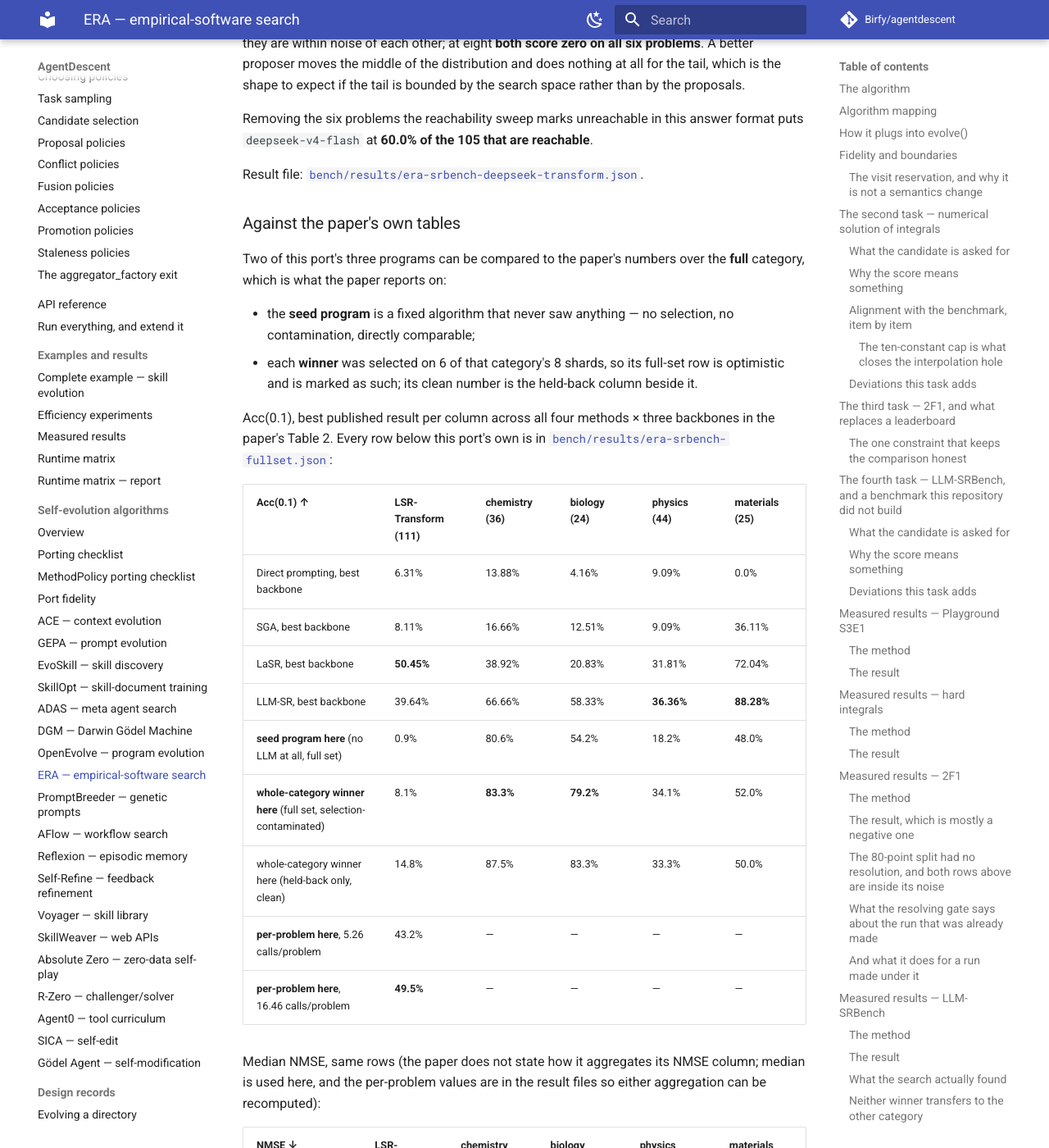
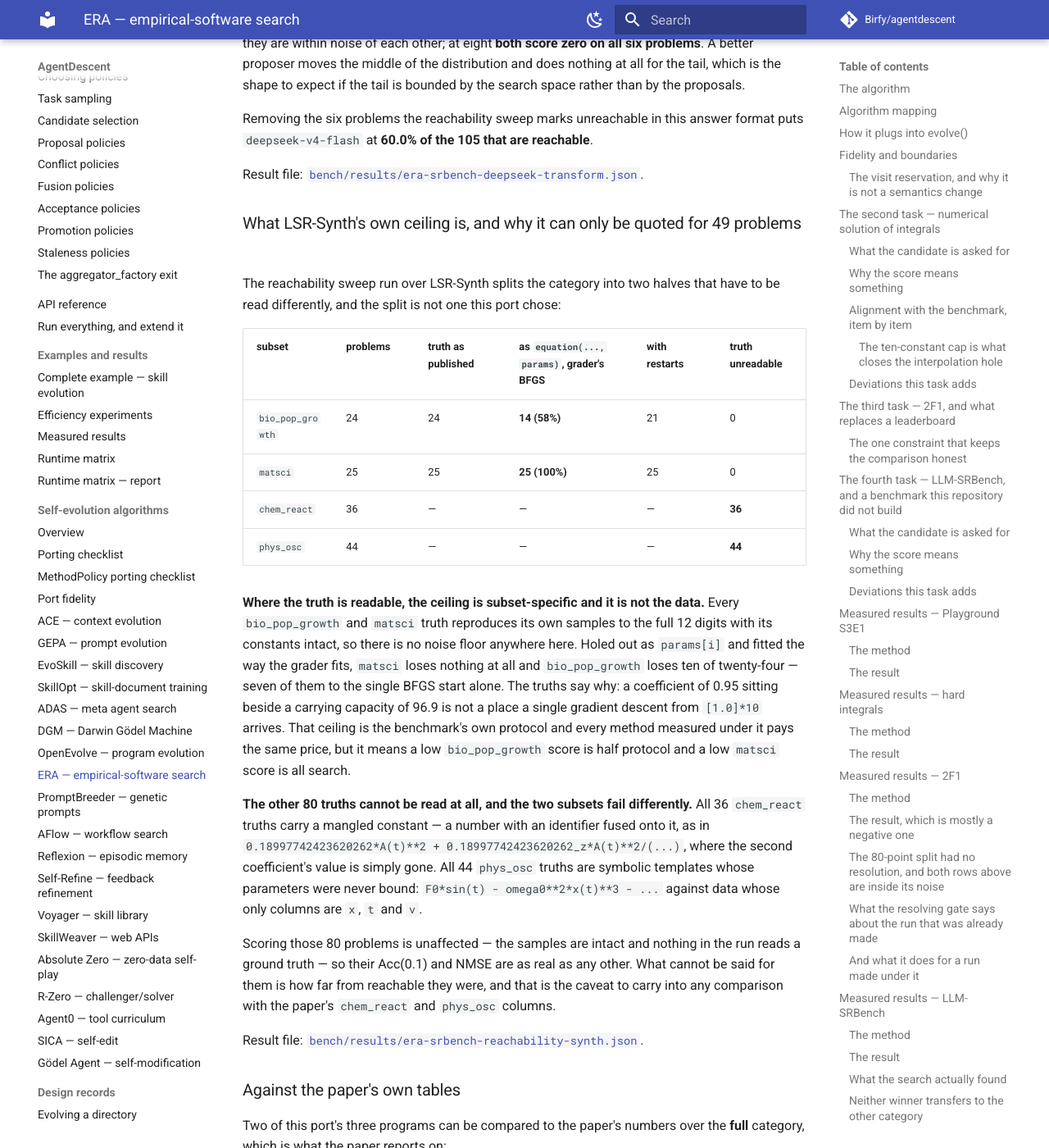
Before and after one commit to Birfy/agentdescent, an MkDocs documentation site: the page built from docs/algo-era.md, in a window 1280 px wide and 1400 px high, scrolled down 34691 px. Shown: the whole window at 82% size. Built offline with MkDocs 1.6.1 and Material for MkDocs 9.7.7, drawn with Linux system fonts in a browser that asks for light colours; comment, search, counter and statistics services are not loaded.

Commit message:
ERA/LLM-SRBench: LSR-Synth's ceiling, and the 80 truths that cannot be quoted
The reachability sweep over LSR-Synth splits the category in two, and the split
is not one this port chose.

Where the truth is readable, the ceiling is subset-specific and it is not noise:
every `bio_pop_growth` and `matsci` truth reproduces its own samples to the full
12 digits with its constants intact. Holed out as `params[i]` and fitted the way
the grader fits, `matsci` loses nothing and `bio_pop_growth` loses ten of
twenty-four, seven of them to the single BFGS start alone -- a coefficient of
0.95 beside a carrying capacity of 96.9 is not where one gradient descent from
all ones arrives. So a low `bio_pop_growth` score is half protocol and a low
`matsci` score is all search.

The other 80 truths cannot be read, and the two subsets fail differently. All 36
`chem_react` truths carry a constant with an identifier fused onto it -- the
second coefficient's value is simply gone. All 44 `phys_osc` truths are symbolic
templates whose parameters were never bound, against data whose only columns are
`x`, `t` and `v`. Scoring those problems is unaffected, since nothing in a run
reads a ground truth; what cannot be said is how far from reachable they were,
which is the caveat for any comparison with the paper's columns for those two
subsets.

Co-Authored-By: Claude Opus 5 <noreply@anthropic.com>
Claude-Session: https://claude.ai/code/session_01BaxvpBM1iL4CsMNnG8ASBX

```diff
--- a/docs/algo-era.md
+++ b/docs/algo-era.md
@@ -1364,6 +1364,47 @@ reachable**.
 Result file:
 [`bench/results/era-srbench-deepseek-transform.json`](https://github.com/Birfy/agentdescent/blob/main/bench/results/era-srbench-deepseek-transform.json).
 
+### What LSR-Synth's own ceiling is, and why it can only be quoted for 49 problems
+
+The reachability sweep run over LSR-Synth splits the category into two halves
+that have to be read differently, and the split is not one this port chose:
+
+| subset | problems | truth as published | as `equation(..., params)`, grader's BFGS | with restarts | truth unreadable |
+|---|---|---|---|---|---|
+| `bio_pop_growth` | 24 | 24 | **14 (58%)** | 21 | 0 |
+| `matsci` | 25 | 25 | **25 (100%)** | 25 | 0 |
+| `chem_react` | 36 | — | — | — | **36** |
+| `phys_osc` | 44 | — | — | — | **44** |
+
+**Where the truth is readable, the ceiling is subset-specific and it is not the
+data.** Every `bio_pop_growth` and `matsci` truth reproduces its own samples to
+the full 12 digits with its constants intact, so there is no noise floor
+anywhere here. Holed out as `params[i]` and fitted the way the grader fits,
+`matsci` loses nothing at all and `bio_pop_growth` loses ten of twenty-four —
+seven of them to the single BFGS start alone. The truths say why: a coefficient
+of 0.95 sitting beside a carrying capacity of 96.9 is not a place a single
+gradient descent from `[1.0]*10` arrives. That ceiling is the benchmark's own
+protocol and every method measured under it pays the same price, but it means a
+low `bio_pop_growth` score is half protocol and a low `matsci` score is all
+search.
+
+**The other 80 truths cannot be read at all, and the two subsets fail
+differently.** All 36 `chem_react` truths carry a mangled constant — a number
+with an identifier fused onto it, as in
+`0.18997742423620262*A(t)**2 + 0.18997742423620262_z*A(t)**2/(...)`, where the
+second coefficient's value is simply gone. All 44 `phys_osc` truths are symbolic
+templates whose parameters were never bound: `F0*sin(t) - omega0**2*x(t)**3 -
+...` against data whose only columns are `x`, `t` and `v`.
+
+Scoring those 80 problems is unaffected — the samples are intact and nothing in
+the run reads a ground truth — so their Acc(0.1) and NMSE are as real as any
+other. What cannot be said for them is how far from reachable they were, and
+that is the caveat to carry into any comparison with the paper's `chem_react`
+and `phys_osc` columns.
+
+Result file:
+[`bench/results/era-srbench-reachability-synth.json`](https://github.com/Birfy/agentdescent/blob/main/bench/results/era-srbench-reachability-synth.json).
+
 ### Against the paper's own tables
 
 Two of this port's three programs can be compared to the paper's numbers over
```
Also changed, not shown: 1 other file.
